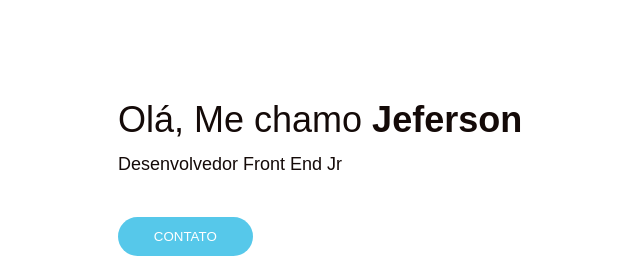
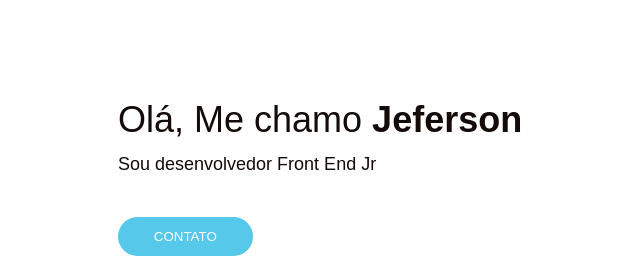
Before and after one commit to jefersonxavierbf/jefersonxavier, a plain HTML site: page index.html in a window 1280 px wide. Shown: the top 267 px of the page, 42-682 px from the left. Drawn offline with Linux system fonts and the light colour scheme.

Commit message:
atualiza html

```diff
--- a/index.html
+++ b/index.html
@@ -15,7 +15,7 @@
         <section class="introducao">
             <div class="apresentacao">
                 <h1><span>Olá, Me chamo</span> <strong>Jeferson</strong></h1>
-                <p>Desenvolvedor Front End Jr</p>
+                <p>Sou desenvolvedor Front End Jr</p>
                 <button>
                     <a href="https://wa.me/5584991397285">contato</a>
                 </button>
```
